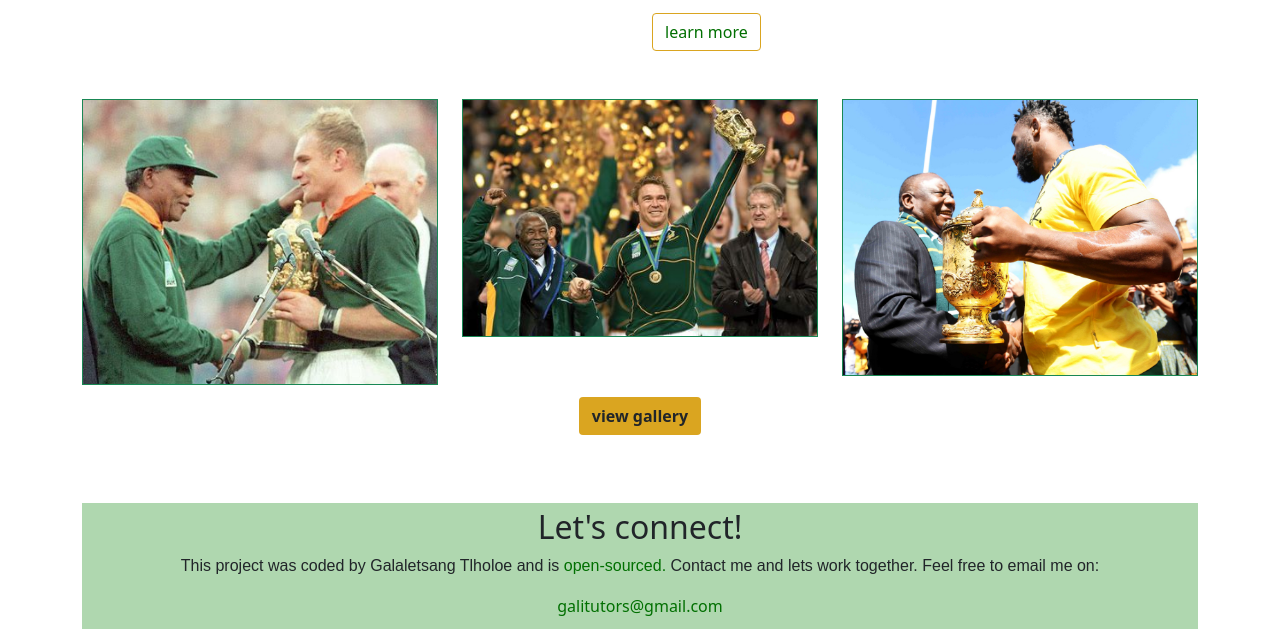
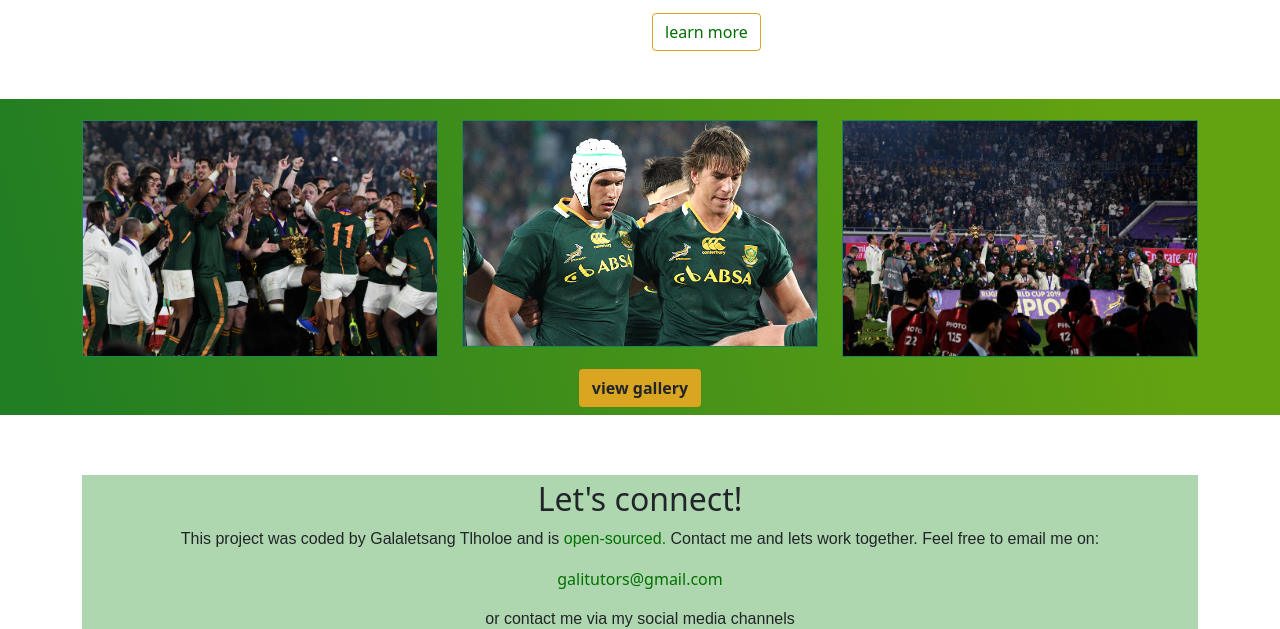
Before and after one commit to originalgala/springbok-world-cup-portfolio, a plain HTML site: page index.html in a window 1280 px wide. Shown: the part 1097-1726 px from the top of the page. Drawn offline with nearby package versions, Linux system fonts and the light colour scheme; a web font is replaced by a local one.

Commit message:
Replaced imaged in the homepage and resized about page columns

```diff
--- a/index.html
+++ b/index.html
@@ -167,22 +167,22 @@
         <div class="row">
           <div class="col-sm mb-1">
             <img
-              src="/images/madiba-francois.jpg"
-              alt="Madiba giving Captain Francois Pienaar the World the Cup"
+              src="/images/jubilation.jpg"
+              alt="2019 World Cup Celebrations"
               class="img-fluid border border-success"
             />
           </div>
           <div class="col-sm mb-1">
             <img
-              src="/images/mbeki-john.jpg"
-              alt="President Mbeki and Captain John Smit with the World Cup"
+              src="/images/Eben-Kwagga.jpg"
+              alt="Eben Etzbeth and Kwagga Smith on the field"
               class="img-fluid border border-success"
             />
           </div>
           <div class="col-sm">
             <img
-              src="/images/Cyril-Siya.jpg"
-              alt="President Ramaphosa and Captain Siya Kolisi with the world cup"
+              src="/images/celebration2019.jpg"
+              alt="The team singing in celebration"
               class="img-fluid border border-success"
             />
           </div>
--- a/styles/style.css
+++ b/styles/style.css
@@ -163,6 +163,10 @@ padding-top: 5px;
     color: var(--branding-color);
 }
 
+.section2 {
+background: linear-gradient(75.7deg, rgb(34, 126, 34) 3.8%, rgb(99, 162, 17) 87.1%);
+    padding-top: 5px;
+}
 
 
 @media(max-width: 800px) {
```
Also changed, not shown: about.html (+2 -2 lines).
